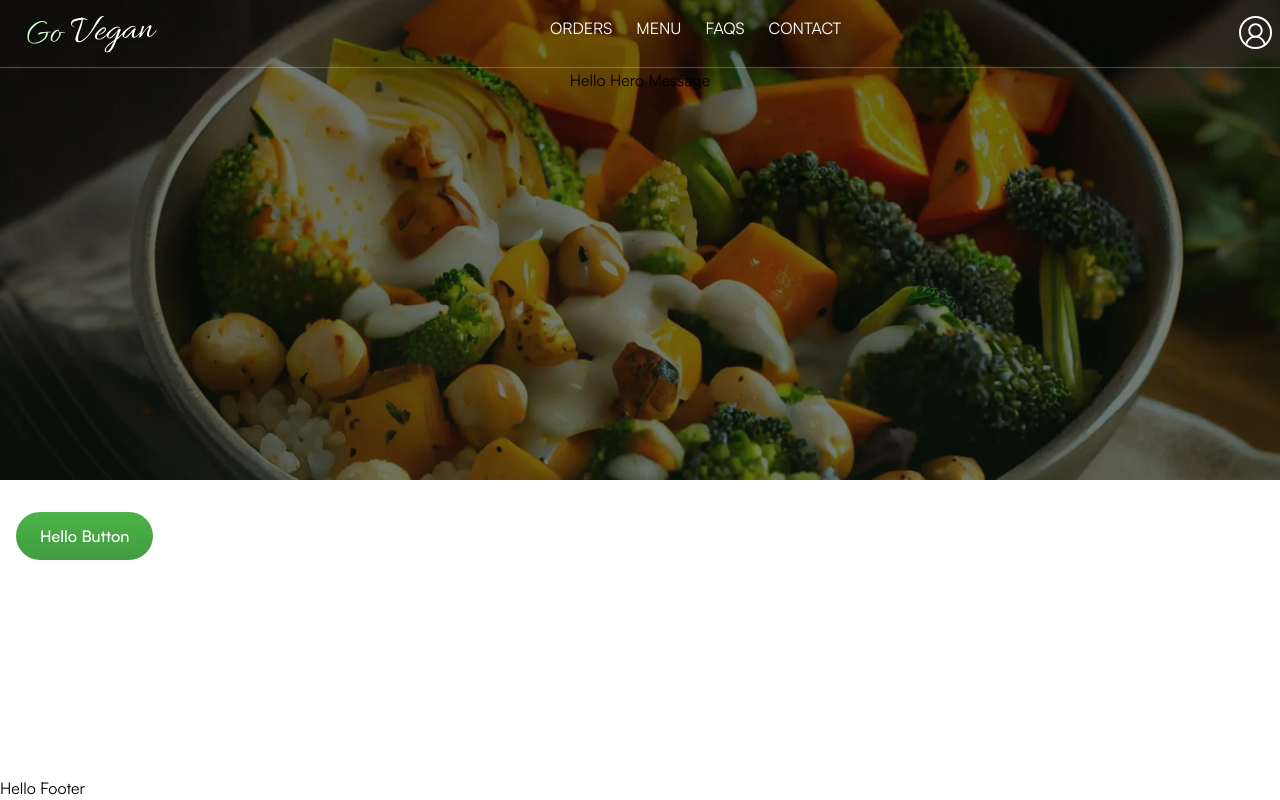
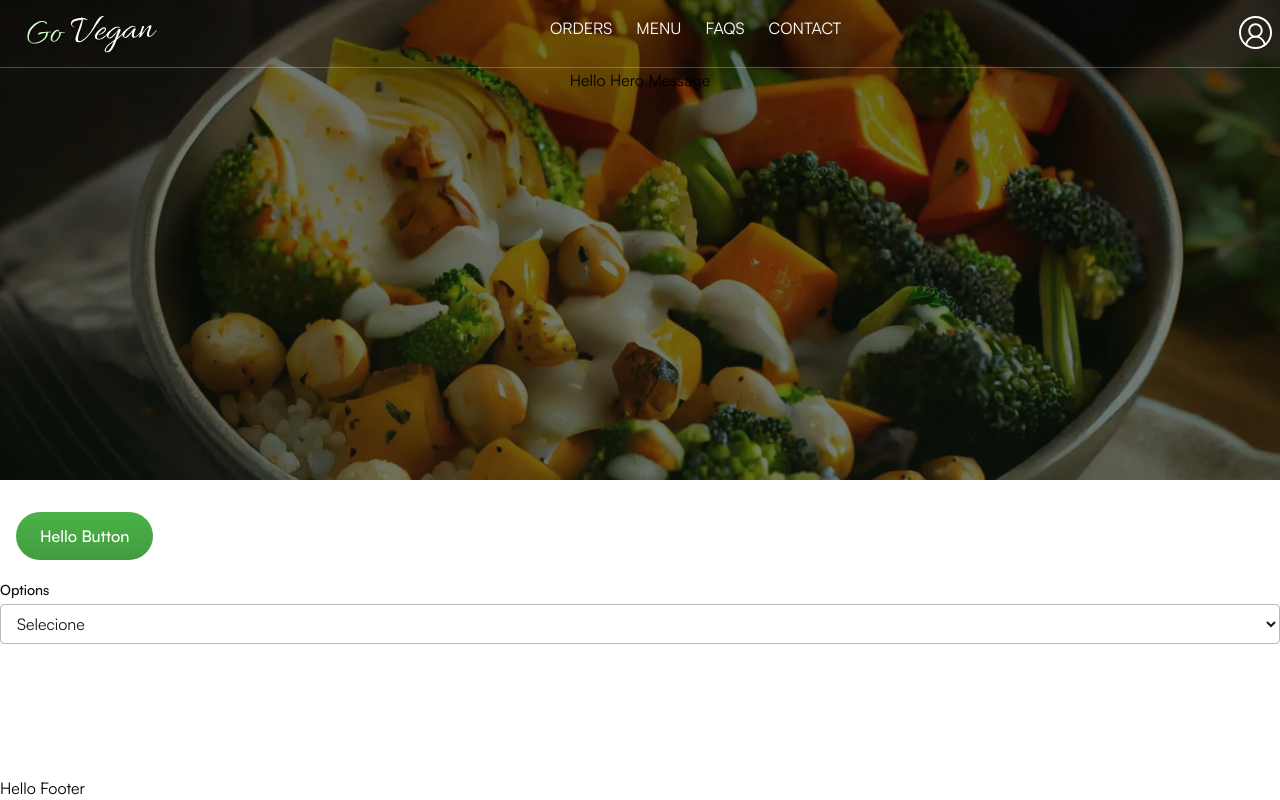
Before and after one commit to FausioPaco/go-vegan, a React (Vite) app: page / in a window 1280 px wide. Built offline with nearby package versions, Linux system fonts and the light colour scheme.

Commit message:
created select component

```diff
--- /dev/null
+++ b/src/components/ui/Select/Select.tsx
@@ -0,0 +1,69 @@
+import { ComponentProps } from 'react';
+import cn from '@/utils/cn';
+
+type Option = Omit<ComponentProps<'option'>, 'children'> & {
+  value: string | number;
+  label: string | number;
+};
+
+type ISelectProps = ComponentProps<'select'> & {
+  id: string;
+  label: string;
+  value: string | number;
+  options: Option[];
+  onChange?: React.ChangeEventHandler<HTMLSelectElement>;
+  ariaLabel?: string;
+  error?: string;
+};
+
+const Select = ({
+  id,
+  label,
+  value,
+  options,
+  onChange,
+  ariaLabel,
+  error,
+  ...props
+}: ISelectProps) => {
+  return (
+    <div className="my-3">
+      <label
+        htmlFor={id}
+        className="mb-1 block text-sm font-medium text-grey-800"
+      >
+        {label}
+      </label>
+      <select
+        id={id}
+        aria-label={ariaLabel}
+        aria-describedby={error ? `error-${id}` : undefined}
+        value={value}
+        onChange={onChange}
+        className={cn(
+          'w-full rounded border border-grey-300 bg-transparent px-3 py-2 font-sans text-grey-700 outline-none transition duration-300 ease-in focus:border-primary-500 focus:shadow-md active:border-primary-600 active:shadow-md disabled:bg-grey-500',
+          error && 'border-danger-600',
+        )}
+        {...props}
+      >
+        <option value="">Selecione</option>
+        {options.map((option) => (
+          <option key={option.value} value={option.value}>
+            {option.label}
+          </option>
+        ))}
+      </select>
+      {error && (
+        <p
+          id={`error-${id}`}
+          aria-live="assertive"
+          className="text-label animate-fadeIn mt-2 flex items-center truncate text-sm font-medium text-danger-600"
+        >
+          {error}
+        </p>
+      )}
+    </div>
+  );
+};
+
+export default Select;
--- /dev/null
+++ b/src/components/ui/Select/index.tsx
@@ -0,0 +1,3 @@
+import Select from './Select';
+
+export { Select };
--- a/src/pages/Home.tsx
+++ b/src/pages/Home.tsx
@@ -1,8 +1,16 @@
+import { useState } from 'react';
 import Meta from '@/components/meta';
 import Hero from '@layouts/Hero';
 import { Button } from '@/components/ui/Button';
+import { Select } from '@/components/ui/Select';
 
 const Home = () => {
+  const [optionSelected, setOptionSelected] = useState('');
+  const options = [
+    { value: 1, label: 'Option 1' },
+    { value: 2, label: 'Option 2' },
+  ];
+
   return (
     <>
       <Meta
@@ -16,9 +24,17 @@ const Home = () => {
         </Hero>
 
         <div className="container my-8">
-          <Button variant="primary" className="ml-4">
+          <Button variant="primary" className="mb-2 ml-4">
             Hello Button
           </Button>
+
+          <Select
+            id="option"
+            label="Options"
+            options={options}
+            value={optionSelected}
+            onChange={(event) => setOptionSelected(event.target.value)}
+          />
         </div>
       </main>
     </>
```
